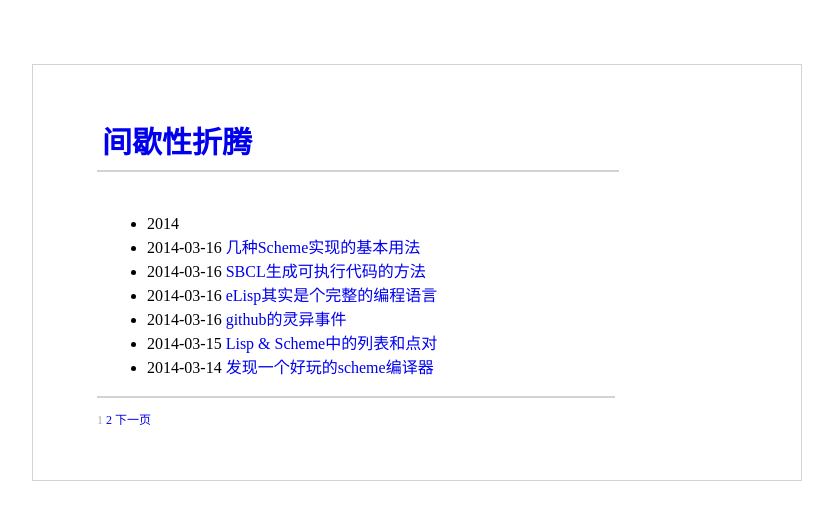
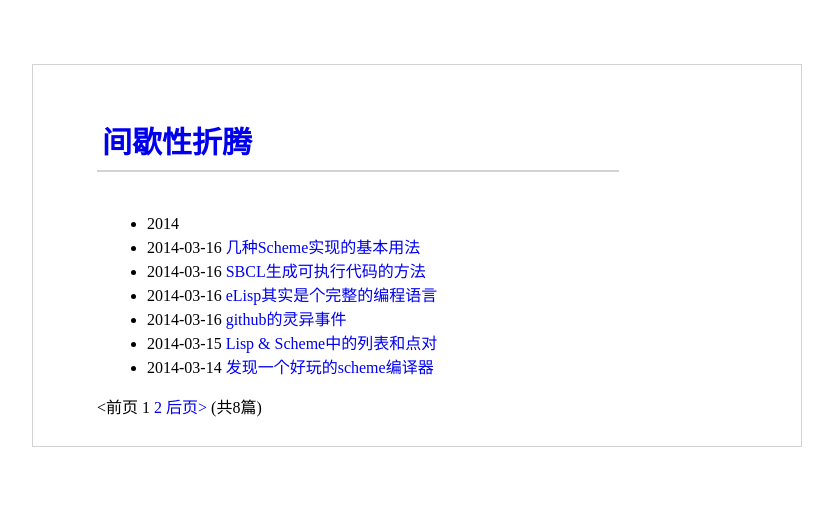
Before and after one commit to rhuichao/uternet.github.io, a Jekyll site: the page built from index.html, in a window 1280 px wide. Shown: the top 520 px of the page, without its empty margins (96-929 px from the left). Built offline with Jekyll 4.4.1, drawn with Linux system fonts in a browser that asks for light colours; some web fonts are replaced; Markdown is read by kramdown in place of the engine named in the settings; the list of posts is cut into pages by our own code.

Commit message:
new document posted

```diff
--- /dev/null
+++ b/_layouts/page.html
@@ -0,0 +1,10 @@
+---
+layout: default
+---
+
+<section class="post">
+{{ content }}
+</section>
+{% if page.comments %}
+{% include comments.md %}
+{% endif %}
--- a/index.html
+++ b/index.html
@@ -26,17 +16,61 @@ title: 间歇性折腾
     {% endfor %}
 </ul>
 
+
+<div id="post-pagination" class="paginator">
+
+  {% if paginator.previous_page %}
+    {% if paginator.previous_page == 1 %}
+    <a href="/"><前页</a>
+    {% else %}
+    <a href="/page{{paginator.previous_page}}"><前页</a>
+    {% endif %}
+  {% else %}
+    <span class="previous disabled"><前页</span>
+  {% endif %}
+
+      {% if paginator.page == 1 %}
+      <span class="current-page">1</span>
+      {% else %}
+      <a href="/">1</a>
+      {% endif %}
+
+    {% for count in (2..paginator.total_pages) %}
+      {% if count == paginator.page %}
+      <span class="current-page">{{count}}</span>
+      {% else %}
+      <a href="/page{{count}}">{{count}}</a>
+      {% endif %}
+    {% endfor %}
+
+  {% if paginator.next_page %}
+    <a class="next" href="/page{{paginator.next_page}}">后页></a>
+  {% else %}
+    <span class="next disabled" >后页></span>
+  {% endif %}
+  (共{{ paginator.total_posts }}篇)
+</div>
+
+<!--
+<ul>
+        {% for post in paginator.posts %}
+                <li id="title_list">{{ post.date | date:%Y-%m-%d }} <a href="{{ post.url }}"> {{ post.title }} </a></li>
+
+        {% endfor %}
+
+</ul>
+
 <p id="paginator">
-<!--判断总页数，在总页数大于1的时候生成页码链接-->
+--判断总页数，在总页数大于1的时候生成页码链接
 {% if paginator.total_pages > 1 %}
 
-    <!--如果当前页不是第一页，则生成“上一页”按钮-->
+    如果当前页不是第一页，则生成“上一页”按钮
     {% if paginator.previous_page %}
         <a href="{{ paginator.previous_page_path | prepend: site.baseurl | replace: '//', '/' }}">上一页</a>
     {% endif %}
 
-    <!--生成每一个页面的链接，但是取消当前页的链接
-        第一页的链接指向index.html-->
+    生成每一个页面的链接，但是取消当前页的链接
+        第一页的链接指向index.html
     {% for page in (1..paginator.total_pages) %}
 
         {% if page == paginator.page %}
@@ -48,10 +82,11 @@ title: 间歇性折腾
         {% endif %}
     {% endfor %}
 
-    <!--生成“下一页”按钮-->
+    生成“下一页”按钮
     {% if paginator.next_page %}
         <a href="{{ paginator.next_page_path | prepend: site.baseurl | replace: '//', '/' }}">下一页</a>
     {% endif %}
 
 {% endif %}
 </p>
+-->
```
Also changed, not shown: other parts of index.html (+1 -11 lines).
